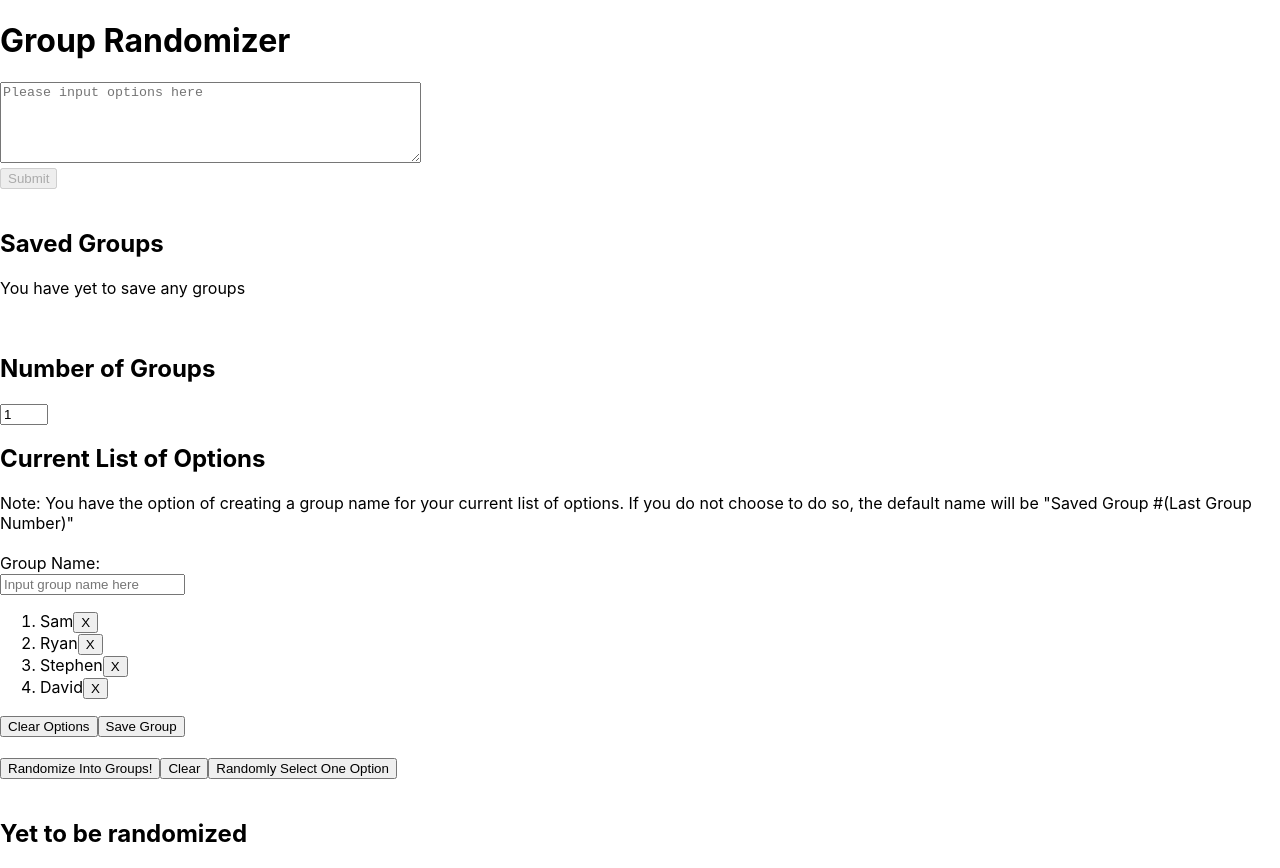
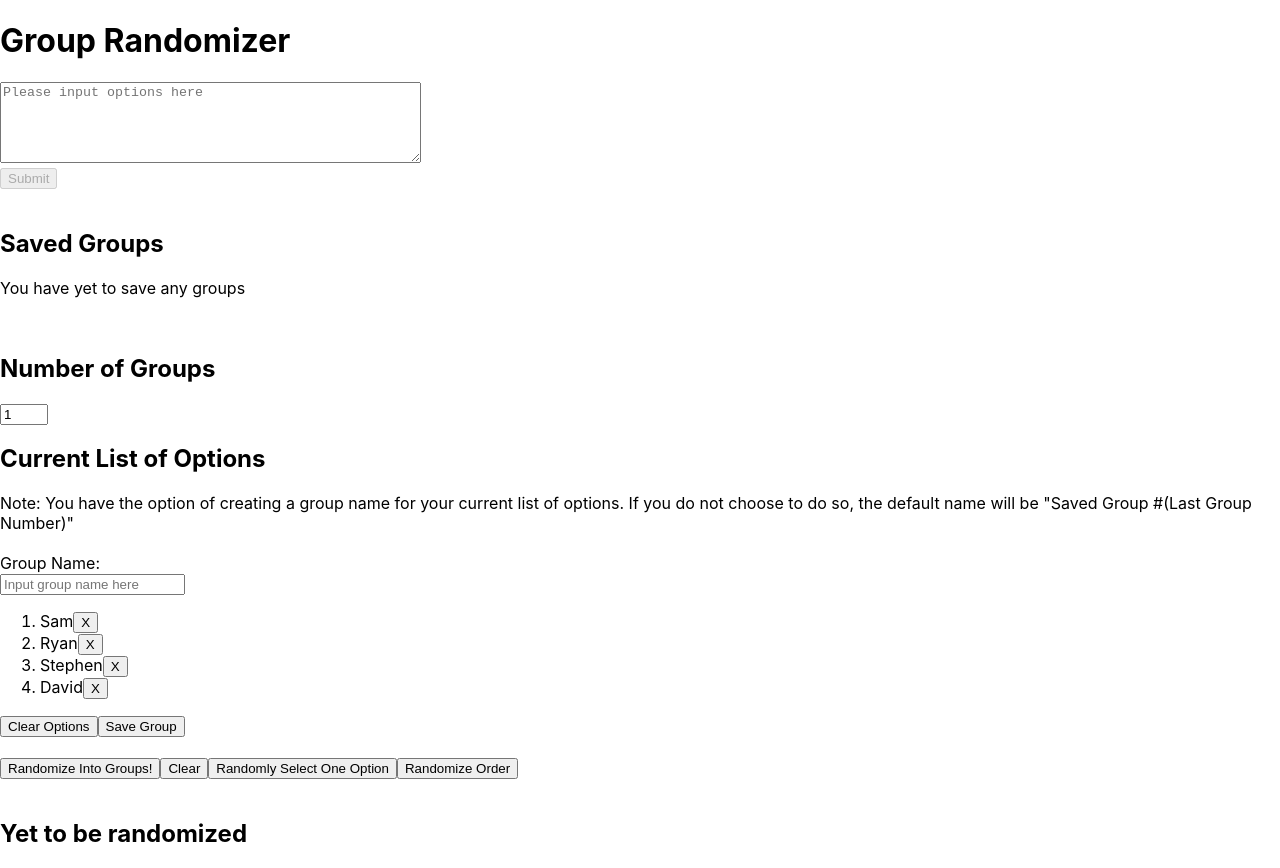
Before and after one commit to guosamuel/group_randomizer_front_end, a React (Create React App) app: page / in a window 1280 px wide. Built offline with nearby package versions, Linux system fonts and the light colour scheme.

Commit message:
added a random order button and able to disable it when there's no options

```diff
--- a/src/App.js
+++ b/src/App.js
@@ -182,23 +182,15 @@ function App() {
         setSavedGroups([...savedGroups, {name: (savingGroupName ? savingGroupName : `Saved Group #${savedGroups.length+1}`), options: options}])
         setSavingGroupName("")
       }
-
-      // keeping the code below in case I need to reference it for a blog topic
-
-      // for (let i = 0; i < savedGroups.length; i++) {
-      //   // this still saves as soon as one of the groups are not the same
-      //   if (!sameGroup(savedGroups[i])) {
-      //     setSavedGroups([...savedGroups, options])
-      //   }
-      //   else {
-      //     alert(`A saved group with your current list of options already exist. It is Group No. ${i+1}`)
-      //   }
-      // }
     }
   }
 
   const handleSavingGroupNameInput = e => {
     setSavingGroupName(e.target.value)
+  }
+
+  const randomOrder = () => {
+    console.log("derp")
   }
 
   return (
@@ -258,6 +250,12 @@ function App() {
       >
         Randomly Select One Option
       </button>
+      <button
+        onClick={randomOrder}
+        disabled={options.length === 0 ? true : false}
+      >
+        Randomize Order
+      </button>
       <br />
       <br />
       {groups.length === 0 && randomizedOption.length === 0 ?
```
